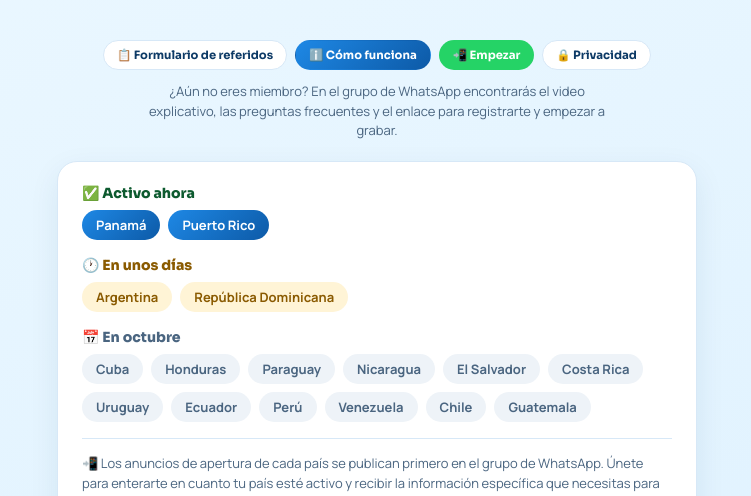
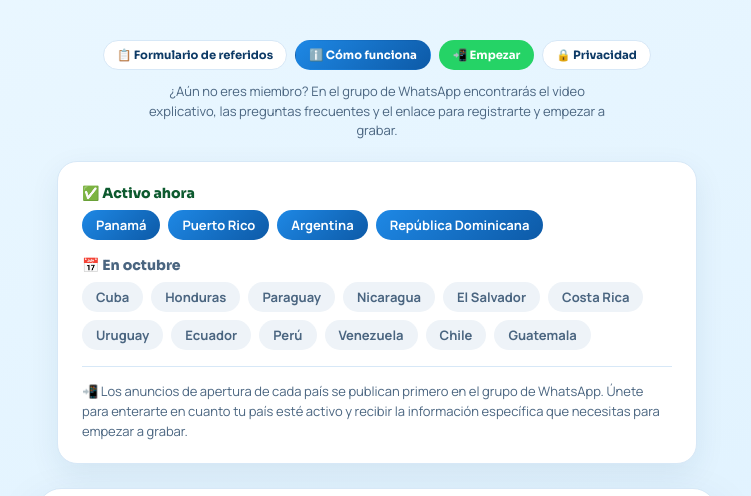
Before and after one commit to vulcan-mode/spirelight, a plain HTML site: page como-funciona/index.html in a window 1280 px wide. Shown: the top 496 px of the page, without its empty margins (263-1014 px from the left). Drawn offline with Linux system fonts and the light colour scheme.

Commit message:
Mark Argentina and República Dominicana as live

```diff
--- a/como-funciona/index.html
+++ b/como-funciona/index.html
@@ -292,13 +292,8 @@
       <div class="status-chips">
         <span class="chip live">Panamá</span>
         <span class="chip live">Puerto Rico</span>
-      </div>
-    </div>
-    <div class="status-group">
-      <div class="status-label soon">🕐 En unos días</div>
-      <div class="status-chips">
-        <span class="chip soon">Argentina</span>
-        <span class="chip soon">República Dominicana</span>
+        <span class="chip live">Argentina</span>
+        <span class="chip live">República Dominicana</span>
       </div>
     </div>
     <div class="status-group">
```
Also changed, not shown: privacidad/index.html (+2 -7 lines), referral-form/index.html (+2 -7 lines).
